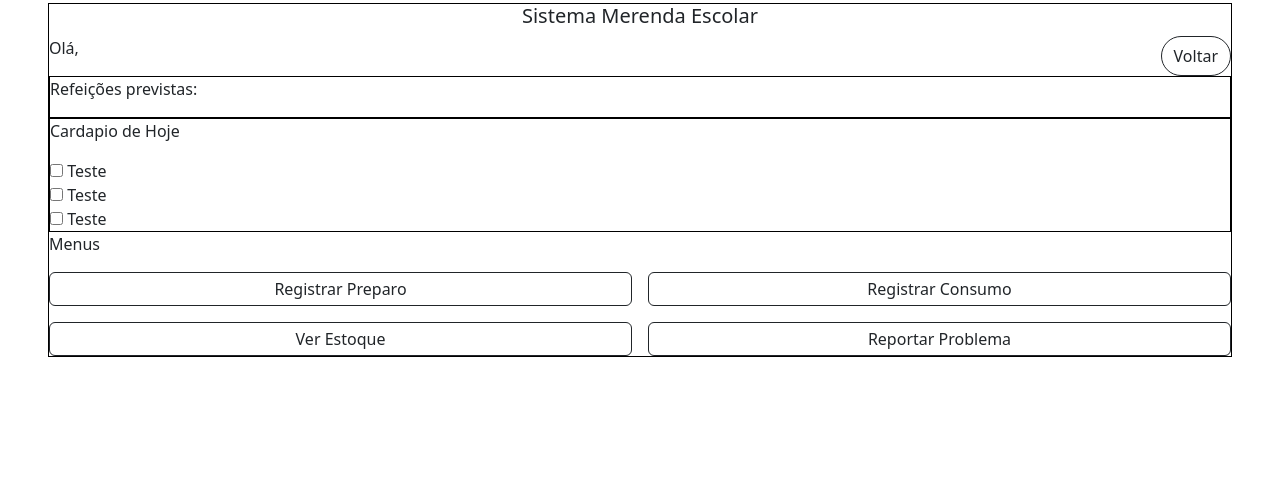
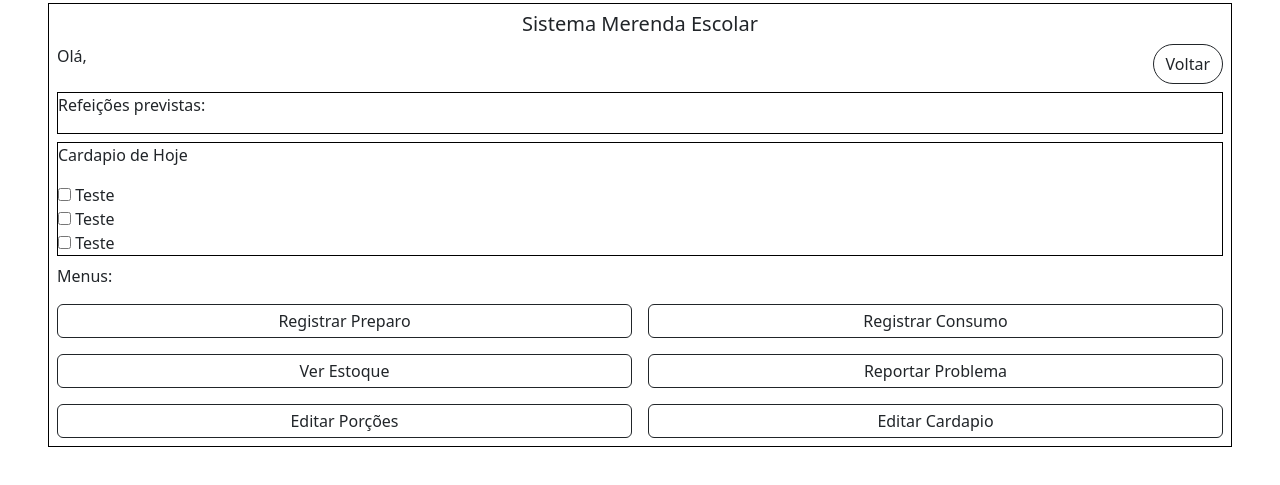
Before and after one commit to gtp2742-max/merenda-plus, a website: page codigo/public/modulos/home_merendeira/index.html in a window 1280 px wide. Shown: the part 101-586 px from the top of the page. Drawn offline with nearby package versions, Linux system fonts and the light colour scheme.

Commit message:
atualizando home da merendeira

```diff
--- a/codigo/public/modulos/home_merendeira/index.html
+++ b/codigo/public/modulos/home_merendeira/index.html
@@ -13,17 +13,17 @@
 
 <body class="p-5">
     <h1>Home Merendeira</h1>
-    <main class="border border-black">
+    <main class="border border-black p-2">
 
         <h5 class="text-center">Sistema Merenda Escolar</h5>
-        <div class="d-flex justify-content-between">
+        <div class="d-flex justify-content-between mb-2">
             <p>Olá, </p>
             <button class="btn btn-outline-dark rounded-pill">Voltar</button>
         </div>
-        <div class="border border-black">
+        <div class="border border-black mb-2">
             <p>Refeições previstas:</p>
         </div>
-        <form action="" class="border border-black">
+        <form action="" class="border border-black mb-2">
             <p>Cardapio de Hoje</p>
             <input type="checkbox" name="" id="">
             <label for="">Teste</label><br>
@@ -32,22 +32,30 @@
             <input type="checkbox" name="" id="">
             <label for="">Teste</label>
         </form>
-        <p>Menus</p>
+        <p>Menus:</p>
         <section class="row g-3">
             <div class="col-6">
-                <a href="" class="btn btn-outline-dark w-100 py-1">Registrar Preparo</a>
+                <a href="../Sprint1_Gustavo/index.html" class="btn btn-outline-dark w-100 py-1">Registrar Preparo</a>
             </div>
 
             <div class="col-6">
-                <a href="" class="btn btn-outline-dark w-100 py-1">Registrar Consumo</a>
+                <a href="../registrar_consumo/index.html" class="btn btn-outline-dark w-100 py-1">Registrar Consumo</a>
             </div>
 
             <div class="col-6">
-                <a href="" class="btn btn-outline-dark w-100 py-1">Ver Estoque</a>
+                <a href="../sprint1_andre/index.html" class="btn btn-outline-dark w-100 py-1">Ver Estoque</a>
             </div>
 
             <div class="col-6">
-                <a href="" class="btn btn-outline-dark w-100 py-1">Reportar Problema</a>
+                <a href="../sprint1_Gabriel/reportar_problema.html" class="btn btn-outline-dark w-100 py-1">Reportar Problema</a>
+            </div>
+
+            <div class="col-6">
+                <a href="" class="btn btn-outline-dark w-100 py-1">Editar Porções</a>
+            </div>
+
+            <div class="col-6">
+                <a href="" class="btn btn-outline-dark w-100 py-1">Editar Cardapio</a>
             </div>
         </section>
     </main>
```
Also changed, not shown: codigo/db/db.json (+7 -12 lines).
